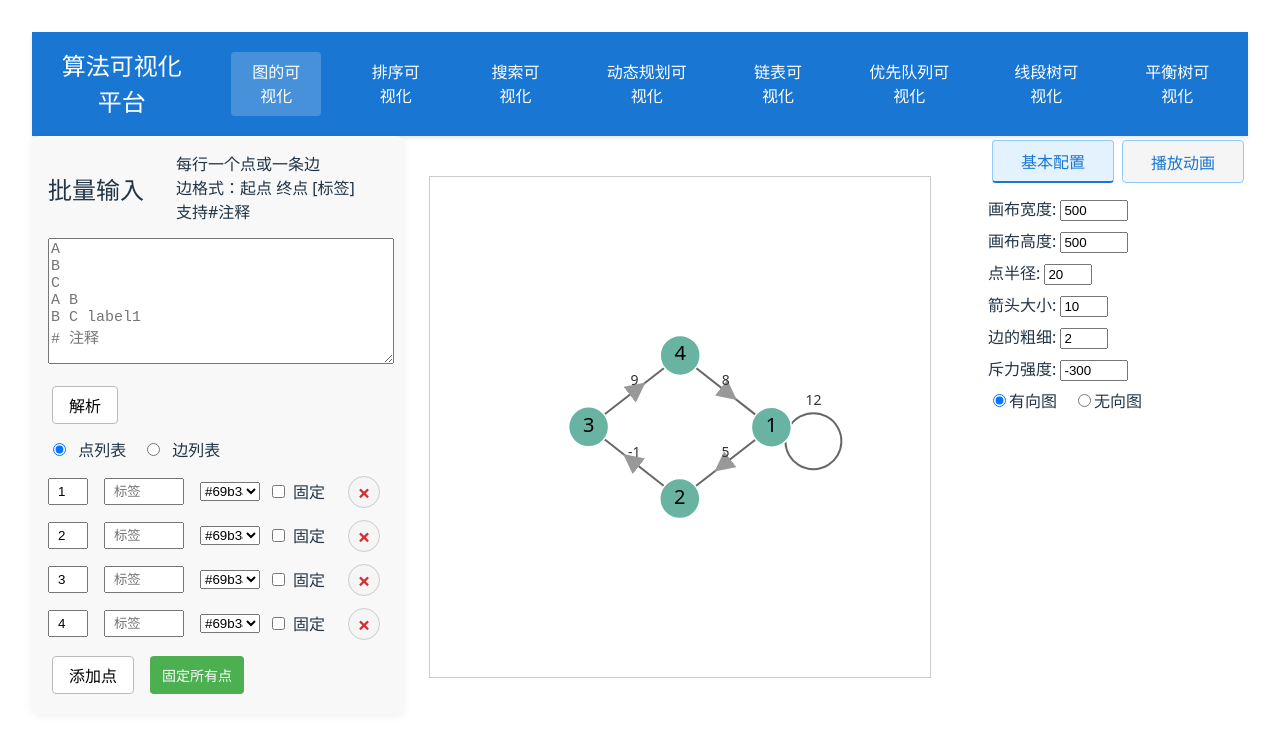
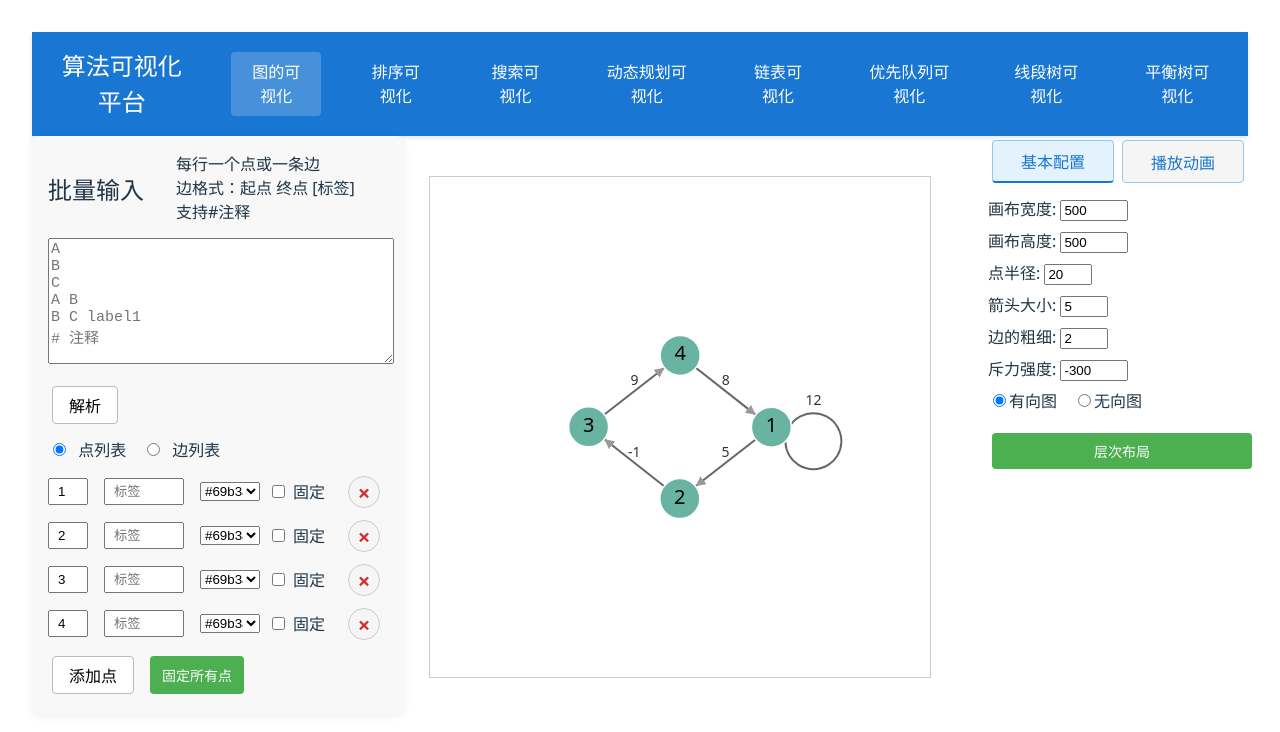
Before and after one commit to laofudasuan/Algorithm_Visualization, a React (Vite) app: page /graph in a window 1280 px wide. Shown: the top 732 px of the page. Built offline with nearby package versions, Linux system fonts and the light colour scheme.

Commit message:
build BFS layer

```diff
--- a/src/components/GraphD3.jsx
+++ b/src/components/GraphD3.jsx
@@ -114,7 +114,7 @@ export default function GraphD3({ nodes, edges, directed, width = 500, height =
       svg.append('defs').append('marker')
         .attr('id', markerId)
         .attr('viewBox', '0 -5 10 10')
-        .attr('refX', nodeRadius + arrowSize + 2)
+        .attr('refX', nodeRadius+15 - arrowSize)
         .attr('refY', 0)
         .attr('markerWidth', arrowSize)
         .attr('markerHeight', arrowSize)
@@ -126,7 +126,6 @@ export default function GraphD3({ nodes, edges, directed, width = 500, height =
     // 每次都刷新 marker-end，使用唯一 id
     const markerUrl = directed ? `url(#${markerId})` : null;
     link.attr('marker-end', markerUrl);
-    //selfLoop.attr('marker-end', markerUrl);
 
     // Draw nodes
     const node = svg.append('g')
@@ -292,10 +291,18 @@ export default function GraphD3({ nodes, edges, directed, width = 500, height =
             nodeObj.fixed = nodes[i].fixed;
             nodeObj.label = nodes[i].label;
 
+            // 如果外部传入了x,y坐标，使用它们
+            if (nodes[i].x !== undefined) {
+              nodeObj.x = nodes[i].x;
+            }
+            if (nodes[i].y !== undefined) {
+              nodeObj.y = nodes[i].y;
+            }
+
             // 如果节点变为固定状态，设置固定位置
             if (nodes[i].fixed) {
-              nodeObj.fx = nodeObj.x;
-              nodeObj.fy = nodeObj.y;
+              nodeObj.fx = nodes[i].fx !== undefined ? nodes[i].fx : nodeObj.x;
+              nodeObj.fy = nodes[i].fy !== undefined ? nodes[i].fy : nodeObj.y;
             } else {
               nodeObj.fx = null;
               nodeObj.fy = null;
@@ -327,11 +334,19 @@ export default function GraphD3({ nodes, edges, directed, width = 500, height =
         nodeObjsRef.current.forEach(nodeObj => {
           const currentNode = nodes.find(n => n.id === nodeObj.id);
           if (currentNode) {
+            // 如果外部传入了x,y坐标，使用它们
+            if (currentNode.x !== undefined) {
+              nodeObj.x = currentNode.x;
+            }
+            if (currentNode.y !== undefined) {
+              nodeObj.y = currentNode.y;
+            }
+
             // 更新固定状态
             if (currentNode.fixed && !nodeObj.fixed) {
               // 从非固定变为固定
-              nodeObj.fx = nodeObj.x;
-              nodeObj.fy = nodeObj.y;
+              nodeObj.fx = currentNode.fx !== undefined ? currentNode.fx : nodeObj.x;
+              nodeObj.fy = currentNode.fy !== undefined ? currentNode.fy : nodeObj.y;
               nodeObj.fixed = true;
             } else if (!currentNode.fixed && nodeObj.fixed) {
               // 从固定变为非固定
@@ -340,6 +355,10 @@ export default function GraphD3({ nodes, edges, directed, width = 500, height =
               nodeObj.fixed = false;
               // 重启仿真以便节点可以重新移动
               simulationRef.current.alpha(0.3).restart();
+            } else if (currentNode.fixed && nodeObj.fixed) {
+              // 已经是固定状态，但可能位置需要更新
+              nodeObj.fx = currentNode.fx !== undefined ? currentNode.fx : nodeObj.x;
+              nodeObj.fy = currentNode.fy !== undefined ? currentNode.fy : nodeObj.y;
             }
 
             // 更新标签
@@ -411,7 +430,7 @@ export default function GraphD3({ nodes, edges, directed, width = 500, height =
           marker
             .attr('markerWidth', arrowSize)
             .attr('markerHeight', arrowSize)
-            .attr('refX', nodeRadius + arrowSize + 2);
+            .attr('refX', nodeRadius+15 - arrowSize);
           const markerId = marker.attr('id');
           linkRef.current.attr('marker-end', `url(#${markerId})`);
         }
@@ -424,17 +443,6 @@ export default function GraphD3({ nodes, edges, directed, width = 500, height =
           .join('path')
           .attr('fill', 'none')
           .attr('stroke-width', edgeWidth);
-
-        // 重新应用箭头标记和大小
-        // const marker = svg.select('defs marker');
-        // if (marker.size() > 0 && directed) {
-        //   marker
-        //     .attr('markerWidth', arrowSize)
-        //     .attr('markerHeight', arrowSize)
-        //     .attr('refX', nodeRadius + arrowSize + 2);
-        //   const markerId = marker.attr('id');
-        //   selfLoopRef.current.attr('marker-end', `url(#${markerId})`);
-        // }
       }
 
       // 更新边标签
--- a/src/pages/GraphVisualization.jsx
+++ b/src/pages/GraphVisualization.jsx
@@ -26,7 +26,7 @@ function GraphVisualization() {
   const [canvasWidth, setCanvasWidth] = useState(500);
   const [canvasHeight, setCanvasHeight] = useState(500);
   const [nodeRadius, setNodeRadius] = useState(20);
-  const [arrowSize, setArrowSize] = useState(10);
+  const [arrowSize, setArrowSize] = useState(5);
   const [edgeWidth, setEdgeWidth] = useState(2);
   const [chargeStrength, setChargeStrength] = useState(-300);
   const [ordAnimating, setordAnimating] = useState(false);
@@ -193,6 +193,134 @@ function GraphVisualization() {
     return String(i);
   };
 
+  // 层次布局函数
+  const arrangeAsTree = () => {
+    if (nodes.length === 0) return;
+
+    // 构建邻接表
+    const adjList = {};
+    nodes.forEach(node => {
+      adjList[node.id] = [];
+    });
+
+    edges.forEach(edge => {
+      if (adjList[edge.from]) {
+        adjList[edge.from].push(edge.to);
+      }
+      if (!directed && adjList[edge.to]) {
+        adjList[edge.to].push(edge.from);
+      }
+    });
+
+    // 找到入度为0的节点作为默认根节点候选
+    const inDegree = {};
+    nodes.forEach(node => {
+      inDegree[node.id] = 0;
+    });
+
+    edges.forEach(edge => {
+      if (inDegree[edge.to] !== undefined) {
+        inDegree[edge.to]++;
+      }
+    });
+
+    const zeroInDegreeNodes = nodes.filter(node => inDegree[node.id] === 0);
+    const defaultRoot = zeroInDegreeNodes.length > 0 ? zeroInDegreeNodes[0].id : nodes[0].id;
+
+    // 弹出选择框让用户选择根节点
+    const nodeOptions = nodes.map(node => node.id).join(', ');
+    const userInput = prompt(
+      `请选择根节点 (第一层的点):\n\n可选节点: ${nodeOptions}\n\n` +
+      `建议根节点 (入度为0): ${zeroInDegreeNodes.map(n => n.id).join(', ') || '无'}\n\n` +
+      `留空将使用默认根节点: ${defaultRoot}`,
+      ''
+    );
+
+    // 如果用户取消了操作
+    if (userInput === null) {
+      return;
+    }
+
+    // 确定最终的根节点
+    let rootId = defaultRoot;
+    if (userInput.trim() !== '') {
+      const inputNodeId = userInput.trim();
+      const nodeExists = nodes.some(node => node.id === inputNodeId);
+      if (nodeExists) {
+        rootId = inputNodeId;
+      } else {
+        alert(`节点 "${inputNodeId}" 不存在，将使用默认根节点: ${defaultRoot}`);
+      }
+    }
+
+    // BFS构建层级结构
+    const levels = [];
+    const visited = new Set();
+    const queue = [{ id: rootId, level: 0 }];
+    visited.add(rootId);
+
+    while (queue.length > 0) {
+      const { id, level } = queue.shift();
+
+      if (!levels[level]) {
+        levels[level] = [];
+      }
+      levels[level].push(id);
+
+      // 添加子节点到下一层
+      if (adjList[id]) {
+        adjList[id].forEach(childId => {
+          if (!visited.has(childId)) {
+            visited.add(childId);
+            queue.push({ id: childId, level: level + 1 });
+          }
+        });
+      }
+    }
+
+    // 添加未访问的节点到最后一层
+    nodes.forEach(node => {
+      if (!visited.has(node.id)) {
+        if (levels.length === 0) {
+          levels.push([]);
+        }
+        levels[levels.length - 1].push(node.id);
+      }
+    });
+
+    // 计算位置并更新节点
+    const levelHeight = canvasHeight / Math.max(1, levels.length);
+
+    setNodes(currentNodes => currentNodes.map(node => {
+      // 找到节点所在的层级
+      let nodeLevel = 0;
+      let nodeIndex = 0;
+
+      for (let i = 0; i < levels.length; i++) {
+        const index = levels[i].indexOf(node.id);
+        if (index !== -1) {
+          nodeLevel = i;
+          nodeIndex = index;
+          break;
+        }
+      }
+
+      // 计算位置
+      const levelWidth = canvasWidth / Math.max(1, levels[nodeLevel].length);
+      const x = levelWidth * (nodeIndex + 0.5);
+      const y = levelHeight * (nodeLevel + 0.5);
+
+      return {
+        ...node,
+        x: x,
+        y: y,
+        fixed: true,
+        fx: x,
+        fy: y
+      };
+    }));
+  };
+
   return (
     <div style={{ height: '100vh', minHeight: '100vh' }}>
       <div style={{ display: 'flex', flexDirection: 'row', alignItems: 'flex-start', gap: 32, width: '100%', minHeight: canvasHeight + 48 }}>
@@ -269,7 +397,7 @@ function GraphVisualization() {
               <label style={{ marginBottom: 8 }}>点半径: <input type="number" min={8} max={100} value={nodeRadius} onChange={e => setNodeRadius(Number(e.target.value))} style={{ width: 40 }} /></label>
               <label style={{ marginBottom: 8 }}>箭头大小: <input type="number" min={2} max={30} value={arrowSize} onChange={e => setArrowSize(Number(e.target.value))} style={{ width: 40 }} /></label>
               <label style={{ marginBottom: 8 }}>边的粗细: <input type="number" min={1} max={20} value={edgeWidth} onChange={e => setEdgeWidth(Number(e.target.value))} style={{ width: 40 }} /></label>
-              <label style={{ marginBottom: 8 }}>斥力强度: <input type="number" min={-1000} max={-10} step={10} value={chargeStrength} onChange={e => setChargeStrength(Number(e.target.value))} style={{ width: 60 }} /></label>
+              <label style={{ marginBottom: 8 }}>斥力强度: <input type="number" min={-10000} max={10000} step={10} value={chargeStrength} onChange={e => setChargeStrength(Number(e.target.value))} style={{ width: 60 }} /></label>
               <div style={{ marginTop: 0, textAlign: 'left', width: '100%' }}>
                 <label>
                   <input
@@ -289,6 +417,25 @@ function GraphVisualization() {
                   />
                   无向图
                 </label>
+              </div>
+              <div style={{ marginTop: 16, width: '100%' }}>
+                <button
+                  onClick={arrangeAsTree}
+                  style={{
+                    width: '100%',
+                    padding: '8px 12px',
+                    background: '#4caf50',
+                    color: 'white',
+                    border: 'none',
+                    borderRadius: '4px',
+                    cursor: 'pointer',
+                    fontSize: '14px',
+                    fontWeight: '500'
+                  }}
+                  title="将所有节点按BFS层次结构排列并固定"
+                >
+                  层次布局
+                </button>
               </div>
             </div>
           )}
```
